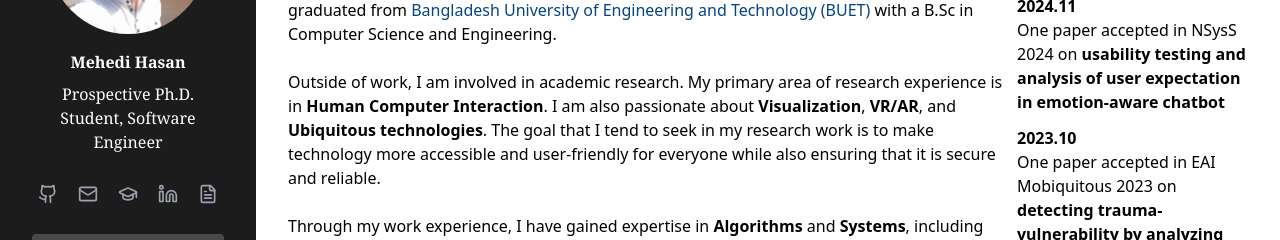
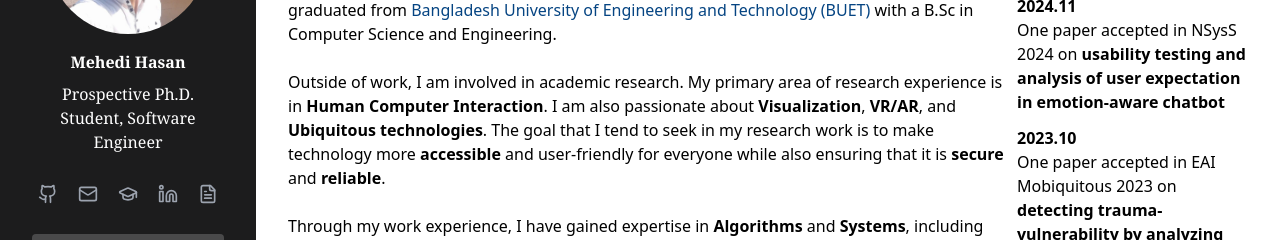
Before and after one commit to Moidda/moidda.github.io, a React (Create React App) app: page / in a window 1280 px wide. Shown: the part 158-398 px from the top of the page. Built offline with nearby package versions, Linux system fonts and the light colour scheme.

Commit message:
About Me

```diff
--- a/src/components/sections/About.js
+++ b/src/components/sections/About.js
@@ -24,9 +24,9 @@ const About = () => {
               of research experience is in <b>Human Computer Interaction</b>.
               I am also passionate about <b>Visualization</b>, <b>VR/AR</b>, and{' '}
               <b>Ubiquitous technologies</b>. The goal that I tend to seek
-              in my research work is to make technology more accessible
-              and user-friendly for everyone while also ensuring that it is
-              secure and reliable.
+              in my research work is to make technology more <b>accessible</b>{' '}
+              and user-friendly for everyone while also ensuring that it is{' '}
+              <b>secure</b> and <b>reliable</b>.
           </p>
 
           <p>
```
